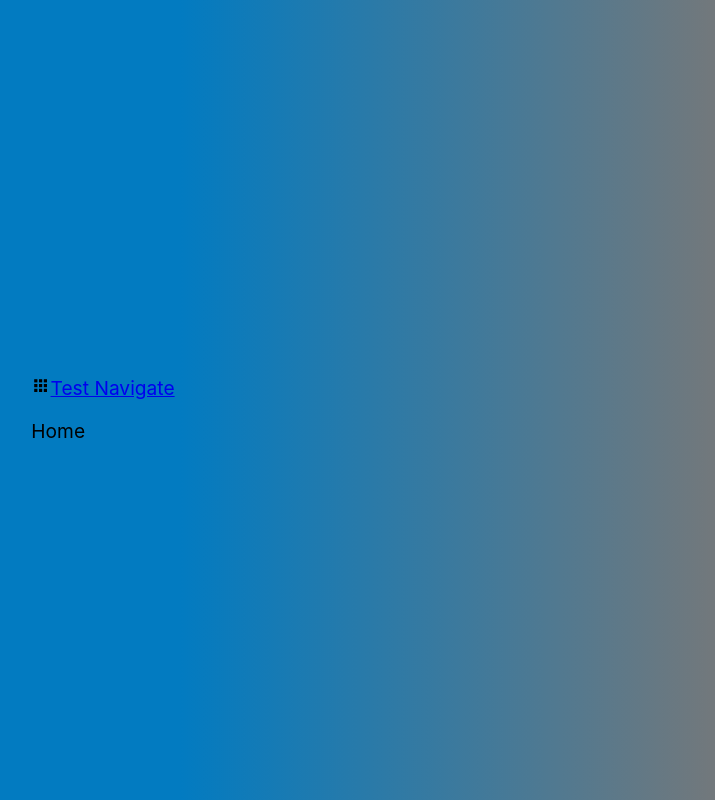
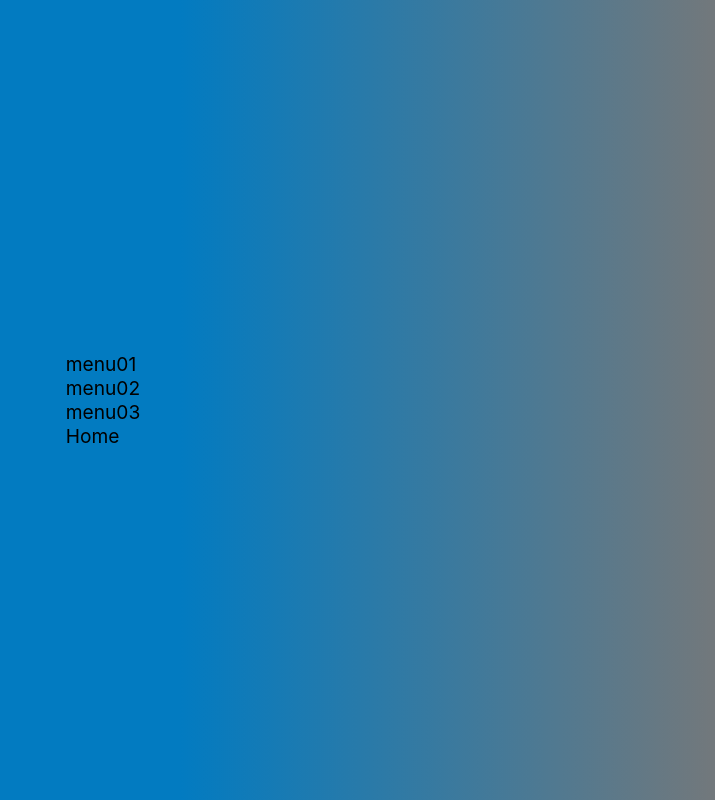
Before and after one commit to lhjwork/jin-css-blog, a React (Create React App) app: page / in a window 1280 px wide. Shown: the whole page, without its empty margins (537-1252 px from the left). Built offline with nearby package versions, Linux system fonts and the light colour scheme.

Commit message:
side 재귀 함수 작업중

```diff
--- a/package.json
+++ b/package.json
@@ -11,6 +11,7 @@
     "react-icons": "^4.11.0",
     "react-router-dom": "^6.16.0",
     "react-scripts": "5.0.1",
+    "styled-components": "^6.0.8",
     "web-vitals": "^2.1.4"
   },
   "scripts": {
--- /dev/null
+++ b/src/Data/menuData.json
@@ -0,0 +1,32 @@
+[
+  {
+    "sysId": "test1",
+    "menuLevel": "1",
+    "menuId": "menu01",
+    "menuNm": "menu01",
+    "menuPath": "menu01>menu001",
+    "menuSort": "10",
+    "pmenuId": "menu01",
+    "useCd": "N"
+  },
+  {
+    "sysId": "test2",
+    "menuLevel": "2",
+    "menuId": "menu02",
+    "menuNm": "menu02",
+    "menuPath": "menu02>menu002",
+    "menuSort": "10",
+    "pmenuId": "menu02",
+    "useCd": "N"
+  },
+  {
+    "sysId": "test3",
+    "menuLevel": "3",
+    "menuId": "menu03",
+    "menuNm": "menu03",
+    "menuPath": "menu03>menu003",
+    "menuSort": "10",
+    "pmenuId": "menu03",
+    "useCd": "N"
+  }
+]
--- a/src/components/Navbar/Navbar.jsx
+++ /dev/null
@@ -1,32 +0,0 @@
-import React from "react";
-import styles from "./navbar.module.css";
-import { CgMenuGridR } from "react-icons/cg";
-import { SiVisualbasic } from "react-icons/si";
-import { MdAnimation } from "react-icons/md";
-import { NavLink } from "react-router-dom";
-
-const Navbar = () => {
-  return (
-    <>
-      <div id="sidebar">
-        <nav>
-          <ul>
-            <li>
-              <CgMenuGridR />
-              <NavLink
-                to={`test`}
-                cclassName={({ isActive, isPending }) =>
-                  isActive ? "active" : isPending ? "pending" : ""
-                }
-              >
-                Test Navigate
-              </NavLink>
-            </li>
-          </ul>
-        </nav>
-      </div>
-    </>
-  );
-};
-
-export default Navbar;
--- /dev/null
+++ b/src/components/Navbar/Sbitem.jsx
@@ -0,0 +1,18 @@
+import React from "react";
+
+const Sbitem = ({ item }) => {
+  return (
+    <div>
+      <div>
+        {item.menuNm}
+        <div>
+          {item.childrens.map((child) => (
+            <Sbitem item={child} />
+          ))}
+        </div>
+      </div>
+    </div>
+  );
+};
+
+export default Sbitem;
--- /dev/null
+++ b/src/components/Navbar/SideBar.jsx
@@ -0,0 +1,22 @@
+import React from "react";
+import Sbitem from "./Sbitem";
+import menuData from "../../Data/menuData.json";
+
+const SideBar = ({ itmes }) => {
+  const nest = (menuData, menuId = "menuId", link = "pmenuId") =>
+    menuData
+      .filter((item) => item[link] === item[menuId])
+      .map((item) => ({ ...item, childrens: nest(menuData, item.menuId) }));
+
+  const tree = nest(menuData);
+  console.log("nest", tree);
+  return (
+    <div>
+      {tree.map((subItem, index) => (
+        <Sbitem item={subItem} key={index} />
+      ))}
+    </div>
+  );
+};
+
+export default SideBar;
--- a/src/components/Navbar/navbar.module.css
+++ /dev/null
@@ -1,2 +0,0 @@
-div {
-}
--- a/src/index.css
+++ b/src/index.css
@@ -49,6 +49,11 @@ ul {
   padding-left: 0;
 }
 
+a {
+  color: inherit; /* 부모 엘리먼트의 값을 물려받는다 */
+  text-decoration: none; /* 해당 태그의 text-decoration 속성을 none 값으로 하는 것으로 밑줄을 제거한다  */
+}
+
 button {
   outline: none;
   border: none;
--- a/src/pages/Root.jsx
+++ b/src/pages/Root.jsx
@@ -1,10 +1,11 @@
 import React from "react";
 import { Outlet } from "react-router-dom";
-import Navbar from "../components/Navbar/Navbar";
+
+import SideBar from "../components/Navbar/SideBar";
 const Root = () => {
   return (
     <div>
-      <Navbar />
+      <SideBar />
       <Outlet />
     </div>
   );
```
Also changed, not shown: 1 other file (tests, documents, lock files or other folders).
